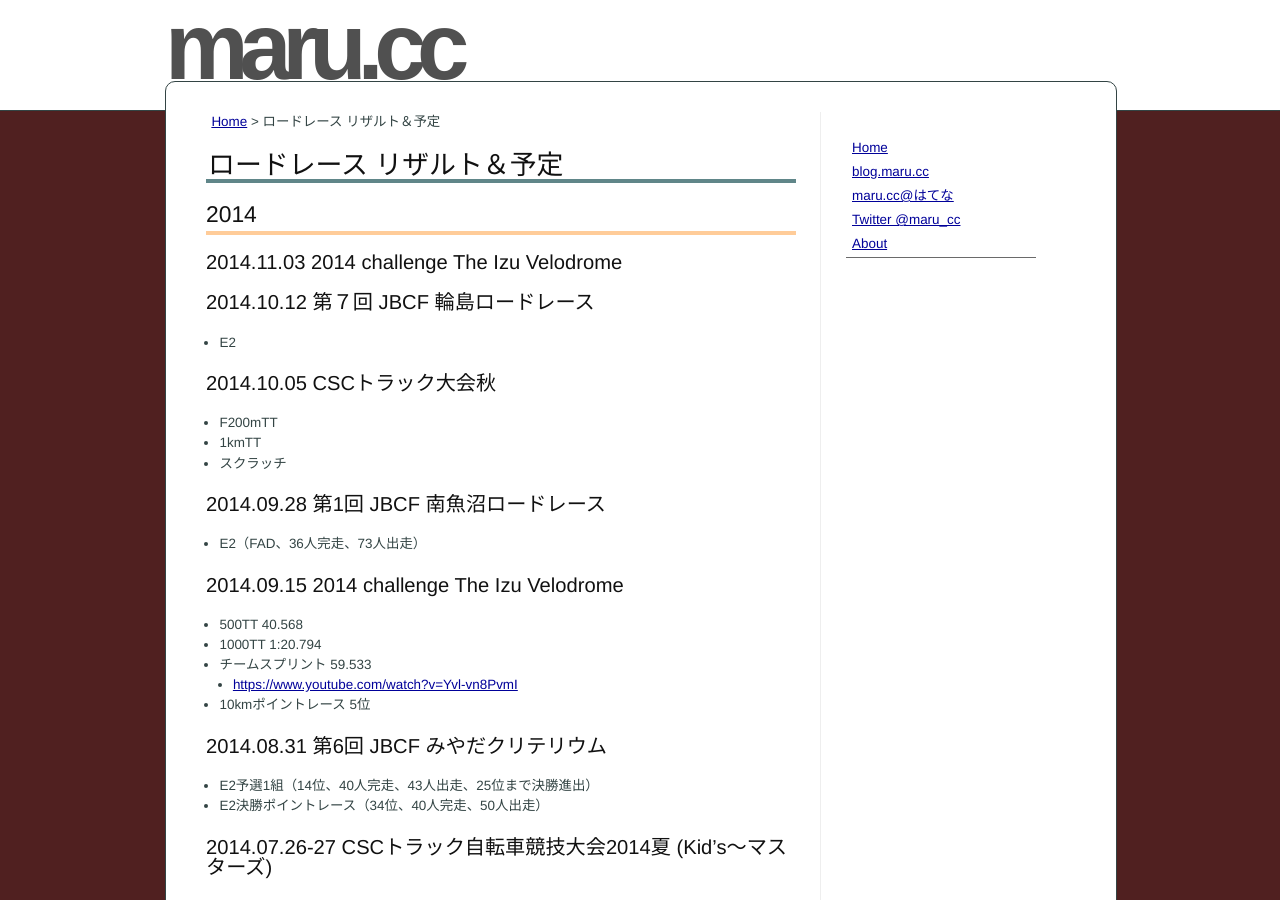
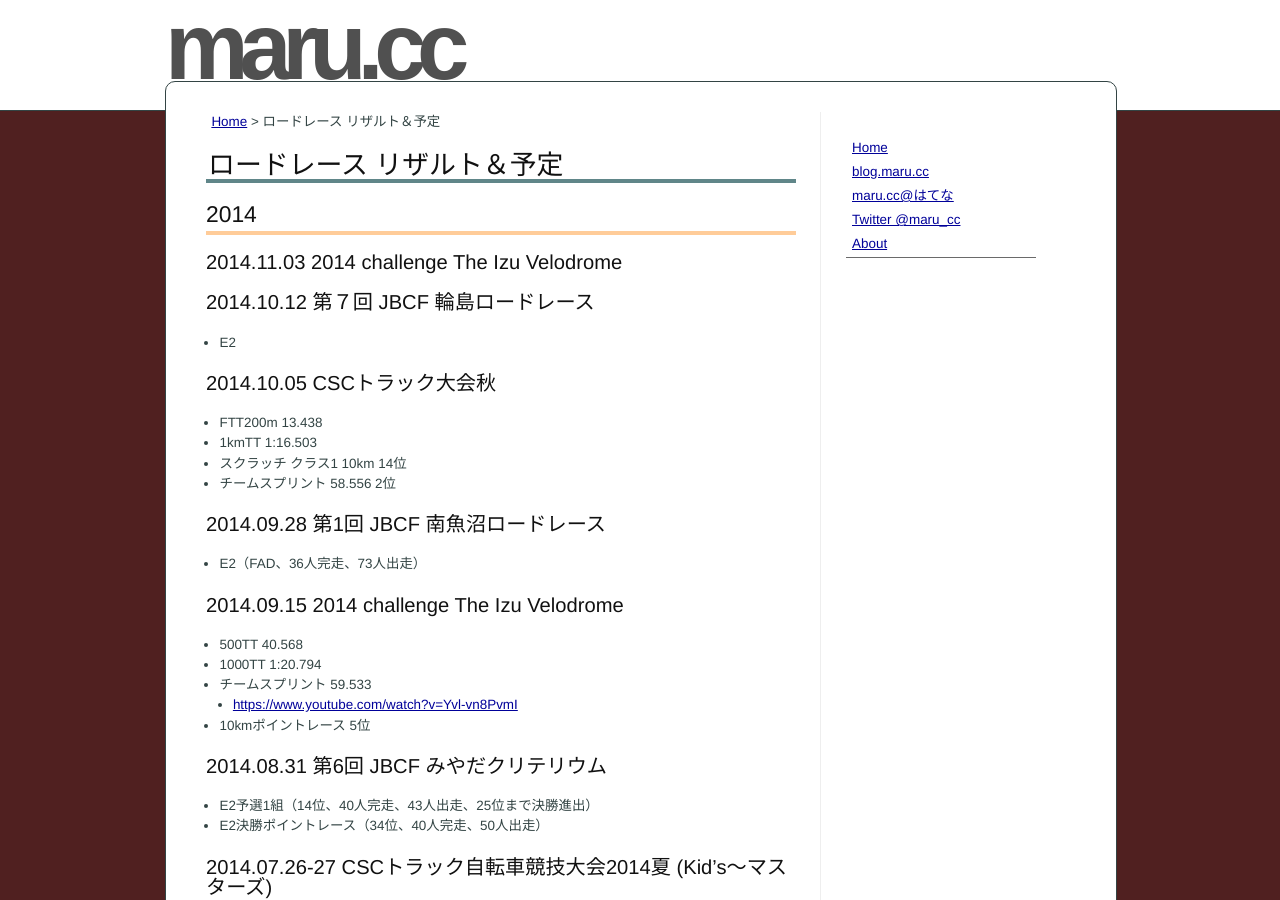
Before and after one commit to marucc/marucc.github.io, a Jekyll site: the page built from sports/results_bike.md, in a window 1280 px wide and 900 px high. Built offline with Jekyll 4.4.1, drawn with Linux system fonts in a browser that asks for light colours.

Commit message:
Published with https://stackedit.io/

```diff
--- a/sports/results_bike.md
+++ b/sports/results_bike.md
@@ -17,9 +17,10 @@ markdown: kramdown
  - E2
 
 ### 2014.10.05 CSCトラック大会秋
- - F200mTT
- - 1kmTT
- - スクラッチ
+ - FTT200m 13.438
+ - 1kmTT 1:16.503
+ - スクラッチ クラス1 10km 14位
+ - チームスプリント 58.556 2位
 
 ### 2014.09.28 第1回 JBCF 南魚沼ロードレース
 - E2（FAD、36人完走、73人出走）
```
